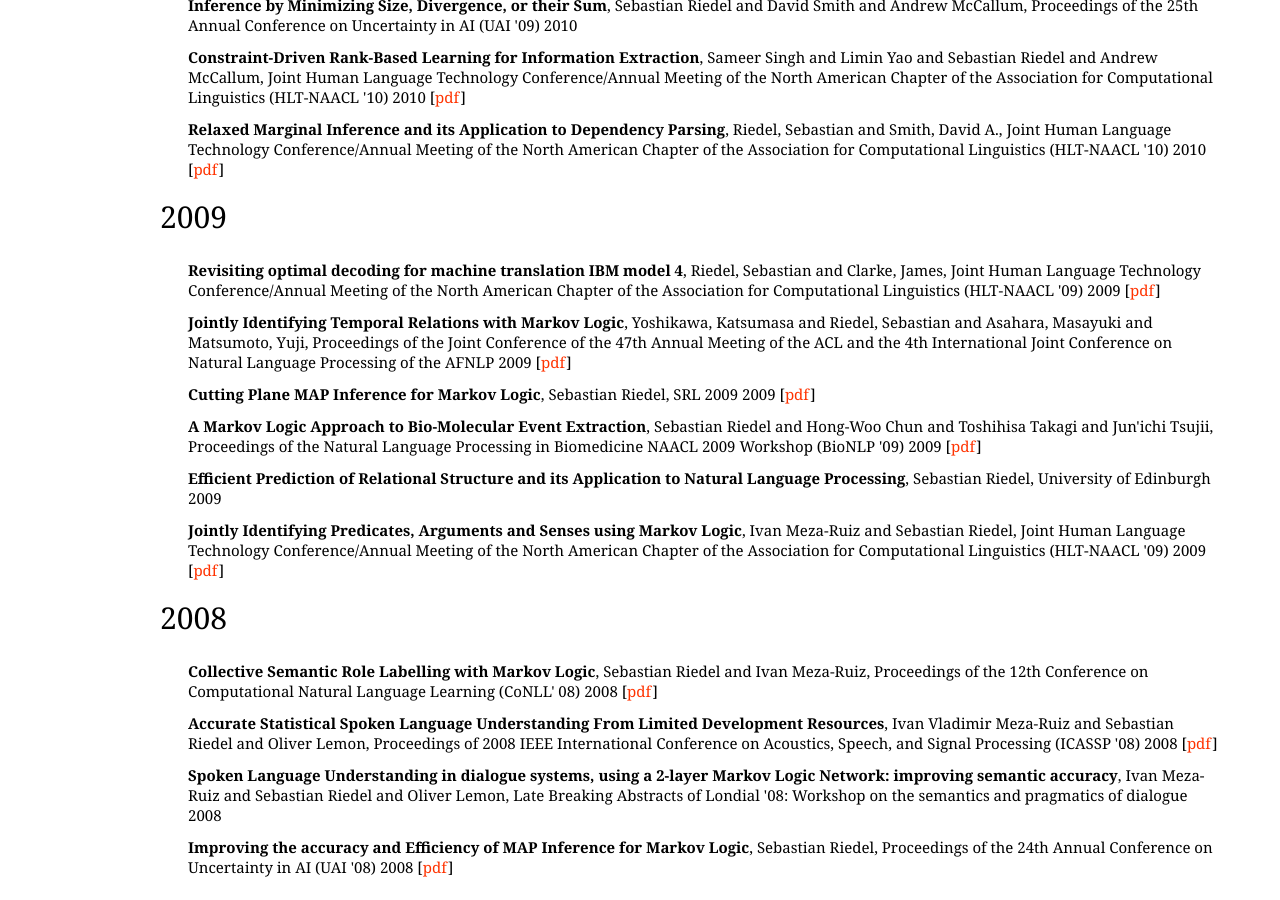
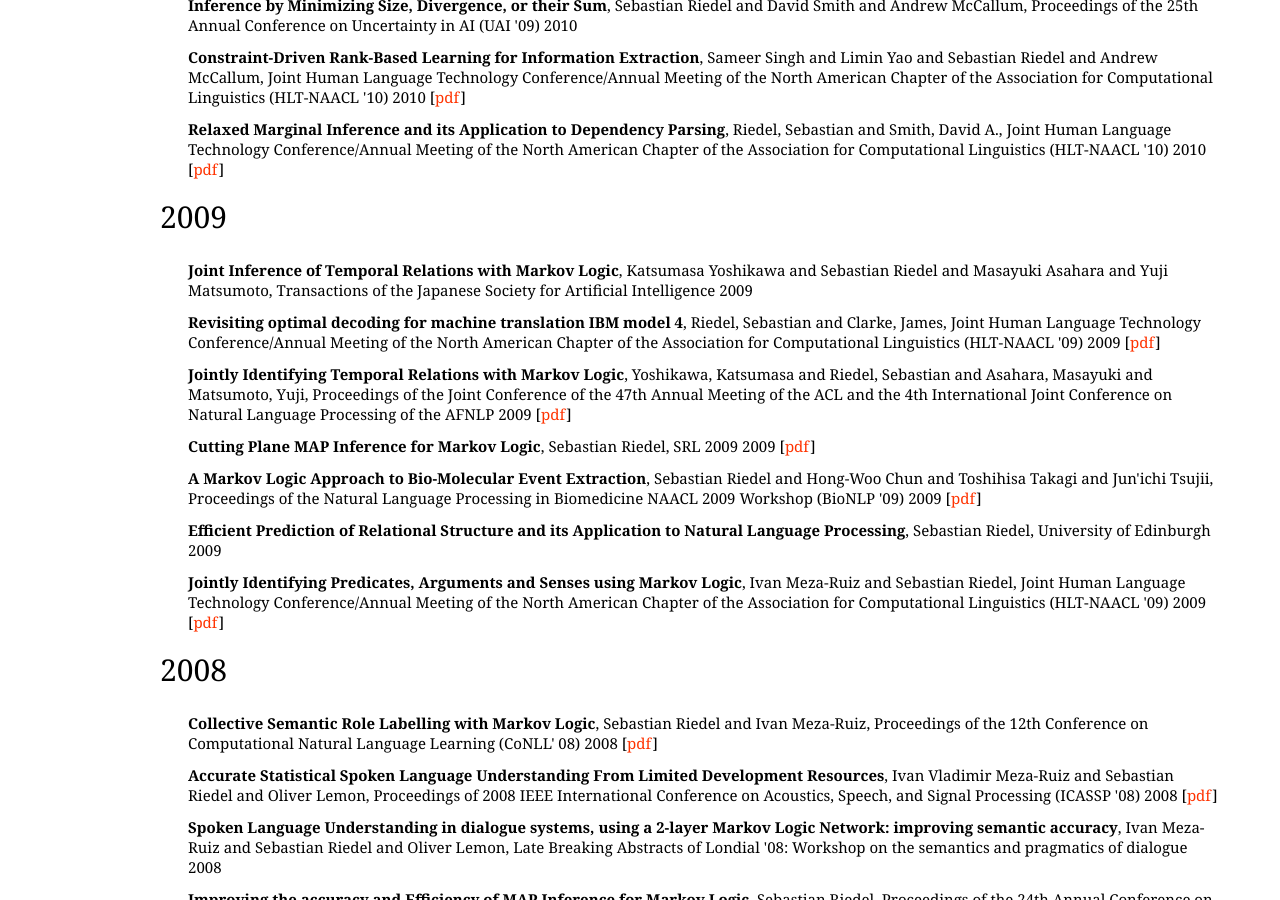
Before and after one commit to riedelcastro/riedelcastro.github.com, a Jekyll site: the page built from publications/all.html, in a window 1280 px wide and 900 px high, scrolled down 382 px. Built offline with Jekyll 4.4.1, drawn with Linux system fonts in a browser that asks for light colours; Markdown is read by kramdown in place of the engine named in the settings.

Commit message:
more publications

```diff
--- a/publications/all.html
+++ b/publications/all.html
@@ -61,6 +61,12 @@ title: Publications
 
 <ul class="itemlist">
 
+<li class="pubitem">
+<span class="title">Joint Inference of Temporal Relations with Markov Logic</span>,
+<span class="author">Katsumasa Yoshikawa and Sebastian Riedel and Masayuki Asahara and Yuji Matsumoto</span>,
+<span class="booktitle">Transactions of the Japanese Society for Artificial Intelligence</span>
+<span class="year">2009</span>
+</li>
 <li class="pubitem">
 <span class="title">Revisiting optimal decoding for machine translation IBM model 4</span>,
 <span class="author">Riedel, Sebastian and Clarke, James</span>,
```
